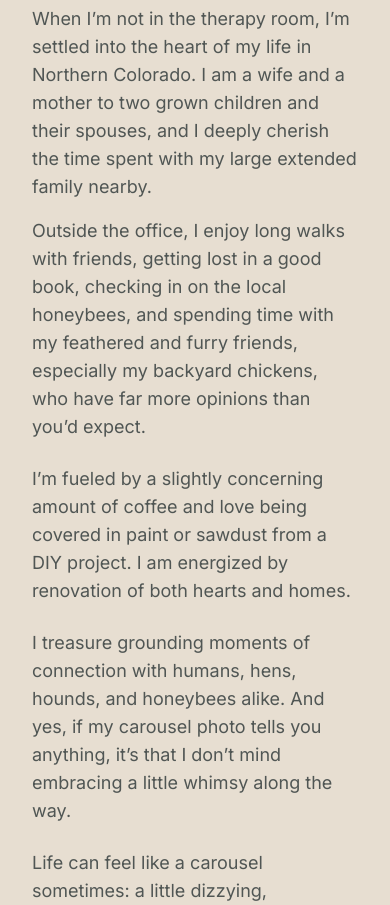
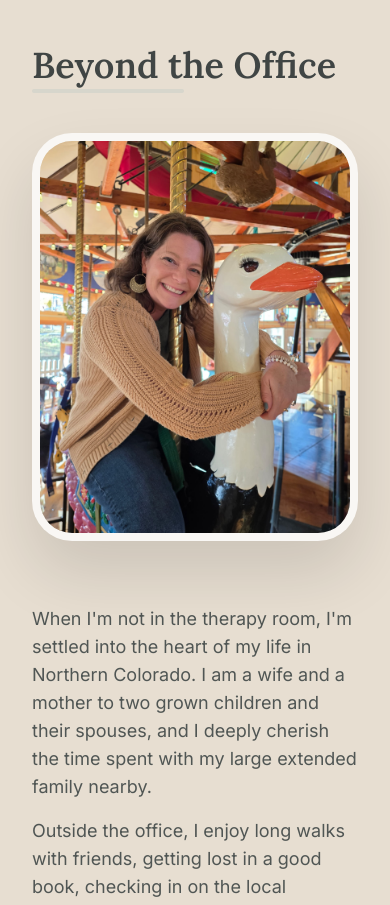
Before and after one commit to Jdepler/Jennifer-Depler-Counseling-Website, a React (Vite) app: page /about in a window 390 px wide. Shown: the part 3400-4305 px from the top of the page. Built offline with nearby package versions, Linux system fonts and the light colour scheme.

Commit message:
fixing right alignment on whole page

```diff
--- a/src/pages/About.tsx
+++ b/src/pages/About.tsx
@@ -1,4 +1,4 @@
-import { useState, useEffect } from 'react';
+import { useState } from 'react';
 import { motion, AnimatePresence } from 'motion/react';
 import { NavLink } from 'react-router-dom';
 import { Heart, Compass, Shield, Anchor, ChevronLeft, ChevronRight, Quote, Wind } from 'lucide-react';
@@ -23,6 +23,7 @@ export function About() {
   const prevBelief = () => {
     setCurrentBelief((prev) => (prev - 1 + BELIEFS.length) % BELIEFS.length);
   };
+
   return (
     <div className="pb-32 bg-brand-bg">
       {/* Header */}
@@ -64,15 +65,12 @@ export function About() {
               <p className="mb-6 text-lg">
                 I earned my Master of Arts in Clinical Mental Health Counseling from Colorado Christian University and a Bachelor of Arts in Human Relations from Milligan University.
               </p>
-
               <p className="mb-6 text-lg">
                 The focus of my post-graduate training is in Brainspotting, Internal Family Systems (IFS), and the treatment of complex trauma.
               </p>
-
               <p className="mb-6 text-lg">
                 I journey with clients who want to reduce suffering, increase wellness, and relate with themselves and others in a healthier way. As a compassionate and dedicated therapist, who is also a follower of the teachings of Jesus, I delight in assisting those facing the challenges of adulthood across the lifespan.
               </p>
-
               <p className="mb-6 text-lg">
                 Whether you identify with a specific religious tradition, follow a spiritual path, or are exploring your own beliefs, I am here to be an empathetic and non-judgmental companion on your journey. Together, we can grow in understanding of the deeper dimensions of your experience of life, enhancing wellness, clarity, meaning, purpose, and connection.
               </p>
@@ -99,7 +97,6 @@ export function About() {
                 <div className="absolute top-0 right-0 p-8 opacity-5 group-hover:opacity-10 transition-opacity">
                   <Quote className="w-24 h-24 text-brand-primary" />
                 </div>
-
                 <div className="relative z-10 min-h-[180px] flex items-center">
                   <AnimatePresence mode="wait">
                     <motion.div
@@ -116,7 +113,6 @@ export function About() {
                     </motion.div>
                   </AnimatePresence>
                 </div>
-
                 <div className="mt-10 flex items-center justify-between">
                   <div className="flex gap-2">
                     {BELIEFS.map((_, idx) => (
@@ -149,36 +145,22 @@ export function About() {
                 </div>
               </div>
             </div>
+          </div>
+        </div>
+      </section>
 
-            <div className="pt-12 border-t border-brand-border">
-              <h2 className="text-4xl md:text-5xl font-serif text-brand-heading mb-8 relative inline-block">
+      {/* Beyond the Office - Full Width Section */}
+      <section className="px-8 md:px-12 py-20 border-t border-brand-border">
+        <div className="max-w-7xl mx-auto">
+          <h2 className="text-4xl md:text-5xl font-serif text-brand-heading mb-12 relative inline-block">
             Beyond the Office
             <span className="absolute -bottom-2 left-0 w-1/2 h-1 bg-brand-sage/40 rounded-full"></span>
           </h2>
-              <div className="flex flex-col lg:flex-row gap-12 items-start">
-                <div className="prose prose-lg text-brand-body leading-relaxed font-sans max-w-none flex-1">
-                  <p className="mb-4 text-lg">
-                    When I’m not in the therapy room, I’m settled into the heart of my life in Northern Colorado. I am a wife and a mother to two grown children and their spouses, and I deeply cherish the time spent with my large extended family nearby.
-                  </p>
-                  <p className="text-lg mb-6">
-                    Outside the office, I enjoy long walks with friends, getting lost in a good book, checking in on the local honeybees, and spending time with my feathered and furry friends, especially my backyard chickens, who have far more opinions than you’d expect.
-                  </p>
-                  <p className="text-lg mb-6">
-                    I’m fueled by a slightly concerning amount of coffee and love being covered in paint or sawdust from a DIY project. I am energized by renovation of both hearts and homes.
-                  </p>
-                  <p className="text-lg mb-6">
-                    I treasure grounding moments of connection with humans, hens, hounds, and honeybees alike. And yes, if my carousel photo tells you anything, it’s that I don’t mind embracing a little whimsy along the way.
-                  </p>
-                  <p className="text-lg">
-                    Life can feel like a carousel sometimes: a little dizzying, occasionally chaotic, but still worth holding on and enjoying the ride.
-                  </p>
-                </div>
-                <div className="w-full md:w-72 lg:w-96 shrink-0 pt-8 md:pt-0">
+          <div className="flex flex-col lg:flex-row-reverse gap-16 items-start">
+            <div className="w-full lg:w-96 shrink-0">
               <div className="relative group">
-                    {/* Decorative organic shape behind photo */}
                 <div className="absolute -inset-4 bg-brand-sage/20 rounded-[50px] rotate-3 -z-10 group-hover:rotate-6 transition-transform duration-700" />
-
-                    <div className="aspect-[4/5] rounded-[40px] overflow-hidden shadow-[0_32px_64px_rgba(0,0,0,0.12)] border-8 border-white/50 transform md:-rotate-1 hover:rotate-0 transition-transform duration-500 bg-brand-card">
+                <div className="aspect-[4/5] rounded-[40px] overflow-hidden shadow-[0_32px_64px_rgba(0,0,0,0.12)] border-8 border-white/50 transform lg:-rotate-1 hover:rotate-0 transition-transform duration-500 bg-brand-card">
                   <img
                     src={carouselPhoto}
                     alt="Jennifer Depler on a carousel goose"
@@ -187,7 +169,22 @@ export function About() {
                 </div>
               </div>
             </div>
-              </div>
+            <div className="flex-1 prose prose-lg text-brand-body leading-relaxed font-sans max-w-none">
+              <p className="mb-4 text-lg">
+                When I'm not in the therapy room, I'm settled into the heart of my life in Northern Colorado. I am a wife and a mother to two grown children and their spouses, and I deeply cherish the time spent with my large extended family nearby.
+              </p>
+              <p className="text-lg mb-6">
+                Outside the office, I enjoy long walks with friends, getting lost in a good book, checking in on the local honeybees, and spending time with my feathered and furry friends, especially my backyard chickens, who have far more opinions than you'd expect.
+              </p>
+              <p className="text-lg mb-6">
+                I'm fueled by a slightly concerning amount of coffee and love being covered in paint or sawdust from a DIY project. I am energized by renovation of both hearts and homes.
+              </p>
+              <p className="text-lg mb-6">
+                I treasure grounding moments of connection with humans, hens, hounds, and honeybees alike. And yes, if my carousel photo tells you anything, it's that I don't mind embracing a little whimsy along the way.
+              </p>
+              <p className="text-lg">
+                Life can feel like a carousel sometimes: a little dizzying, occasionally chaotic, but still worth holding on and enjoying the ride.
+              </p>
             </div>
           </div>
         </div>
```
Lines whose indentation alone changed are shown as unchanged.
